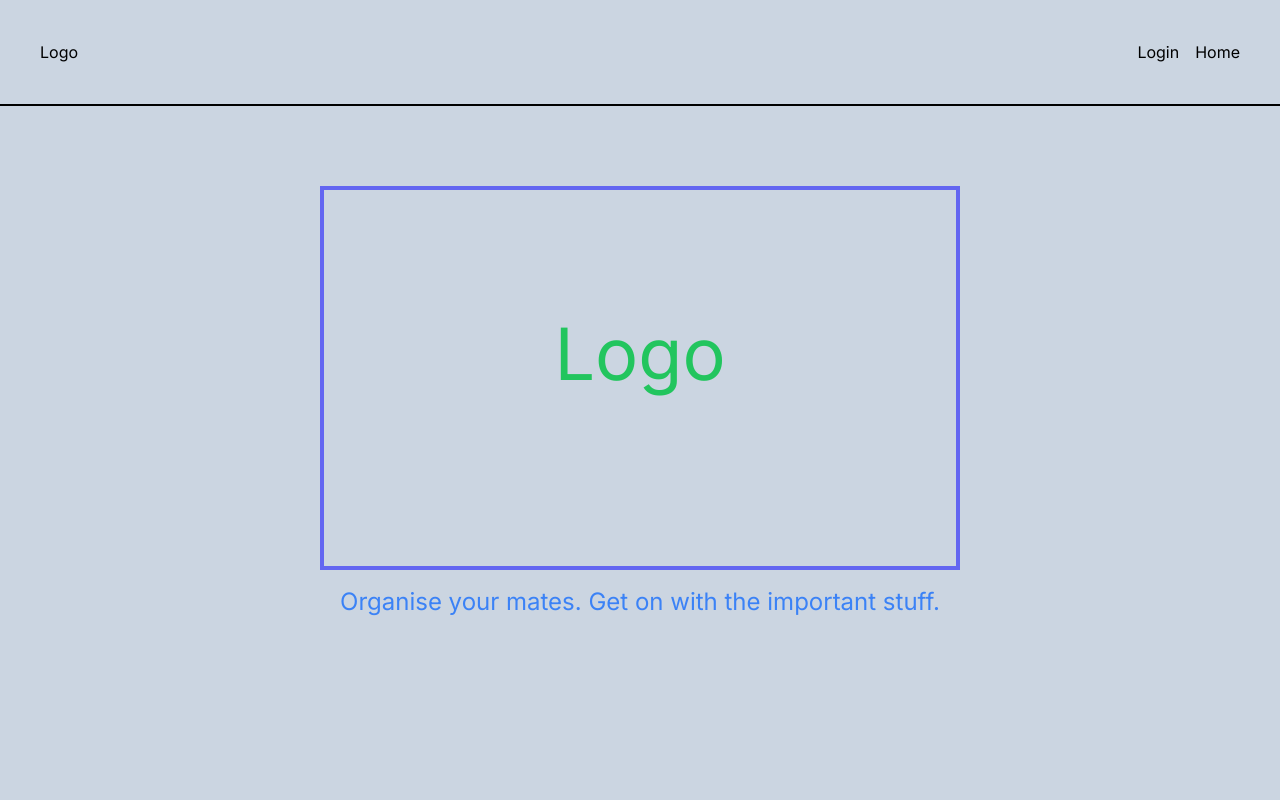
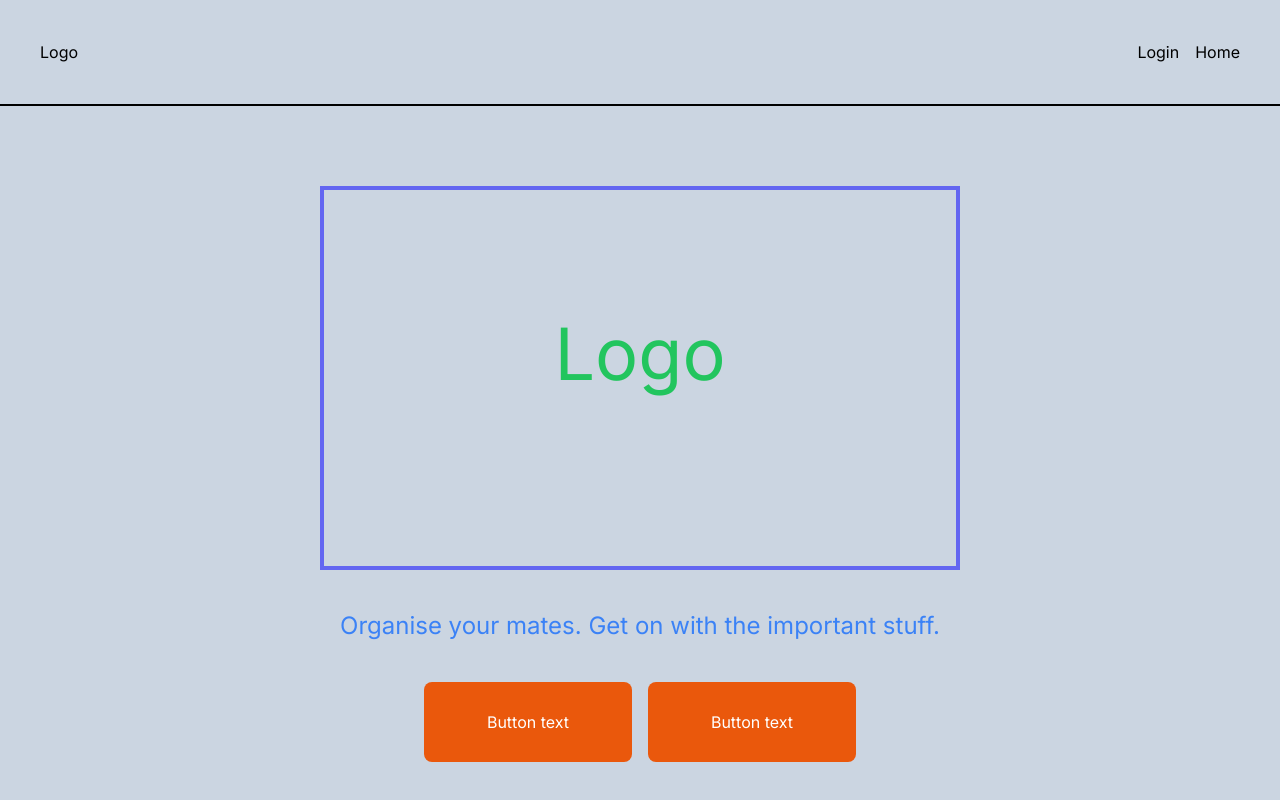
Before and after one commit to rogermarco/sayWhen, a Next.js app: page / in a window 1280 px wide. Built offline with nearby package versions, Linux system fonts and the light colour scheme.

Commit message:
add initial buttons to home

```diff
--- a/app/page.tsx
+++ b/app/page.tsx
@@ -1,11 +1,16 @@
 import Nav from './ui/nav';
+import Button from './ui/button';
 
 export default function Home() {
   return (
     <main>
       <Nav />
       <h1 className="text-green-500 text-7xl text-center h-96 pt-32 w-1/2 m-auto mt-20 border-4 border-indigo-500">Logo</h1>
-      <h2 className="text-blue-500 text-2xl text-center pt-4">Organise your mates. Get on with the important stuff.</h2>
+      <h2 className="text-blue-500 text-2xl text-center py-10">Organise your mates. Get on with the important stuff.</h2>
+      <div className='flex space-x-4 justify-center'>
+        <Button />
+        <Button />
+      </div>
     </main>
   )
 }
--- a/app/ui/button.tsx
+++ b/app/ui/button.tsx
@@ -1,7 +1,9 @@
 function Button () {
   return (
-    <button>
-
+    <button
+    className=
+      'h-20 w-52 items-center text-center rounded-lg bg-orange-600 text-white transition-colors hover:bg-orange-800'
+    >Button text
     </button>
    );
 }
```
